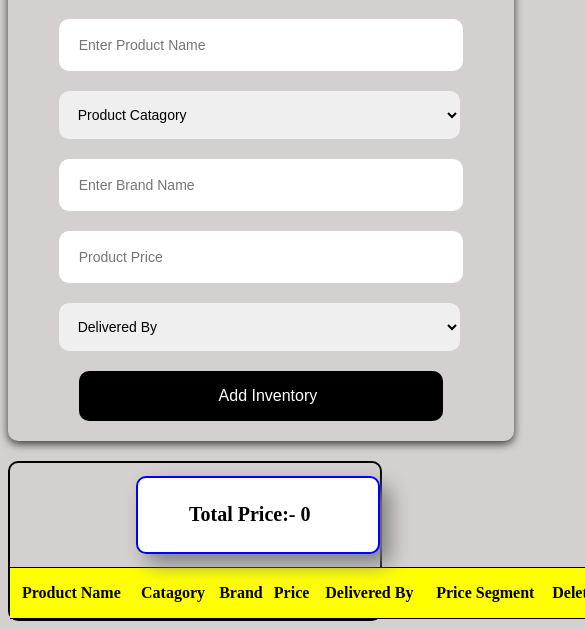
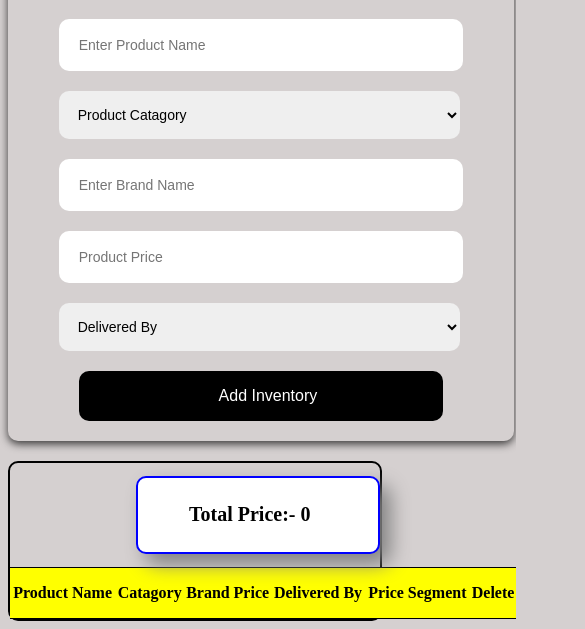
Before and after one commit to InzamamulHasan/Product-Details, a plain HTML site: page index.html in a window 390 px wide. Shown: the part 245-874 px from the top of the page, 585 px wide, since content can reach past the window. Drawn offline with Linux system fonts and the light colour scheme.

Commit message:
Update index.css

```diff
--- a/index.css
+++ b/index.css
@@ -132,7 +132,7 @@ thead{
         flex-direction: column;
     }
     table{
-        width: 70vh;
+        width: 60vh;
     }
 
 }
```
